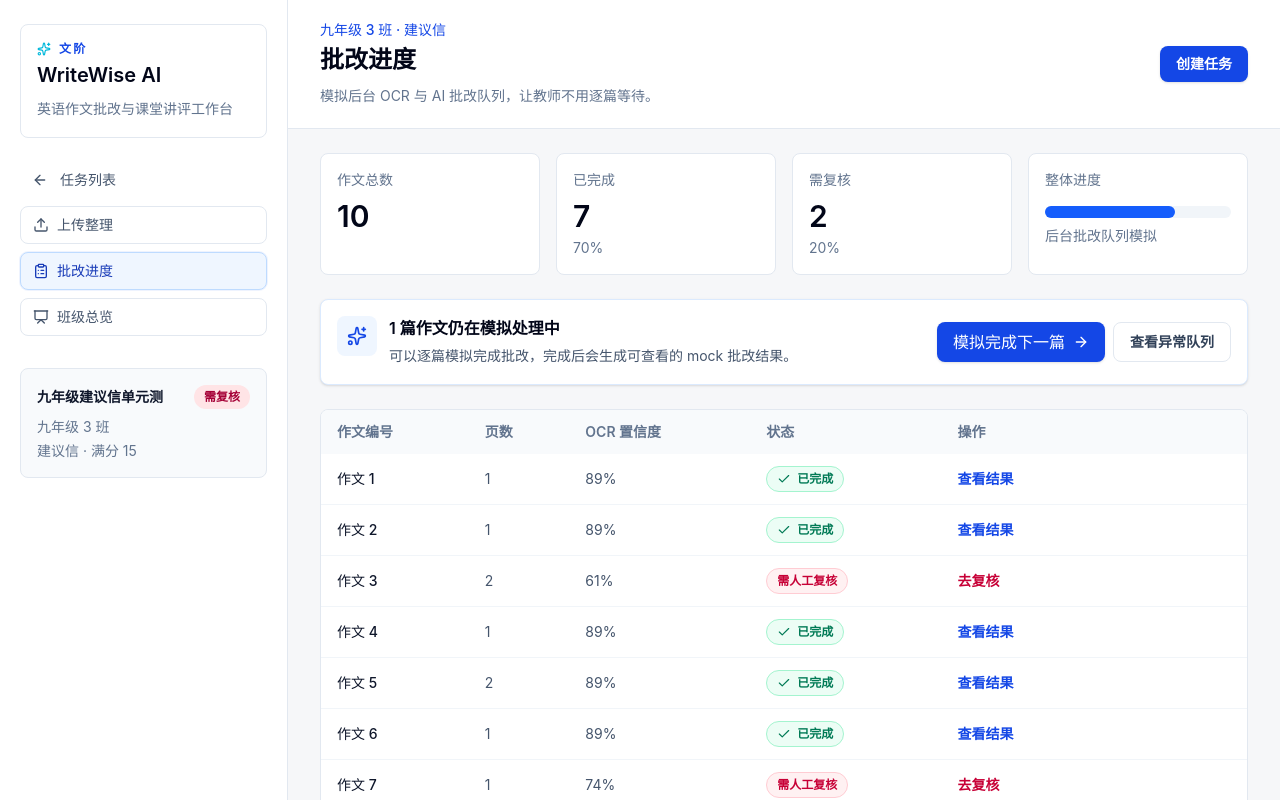
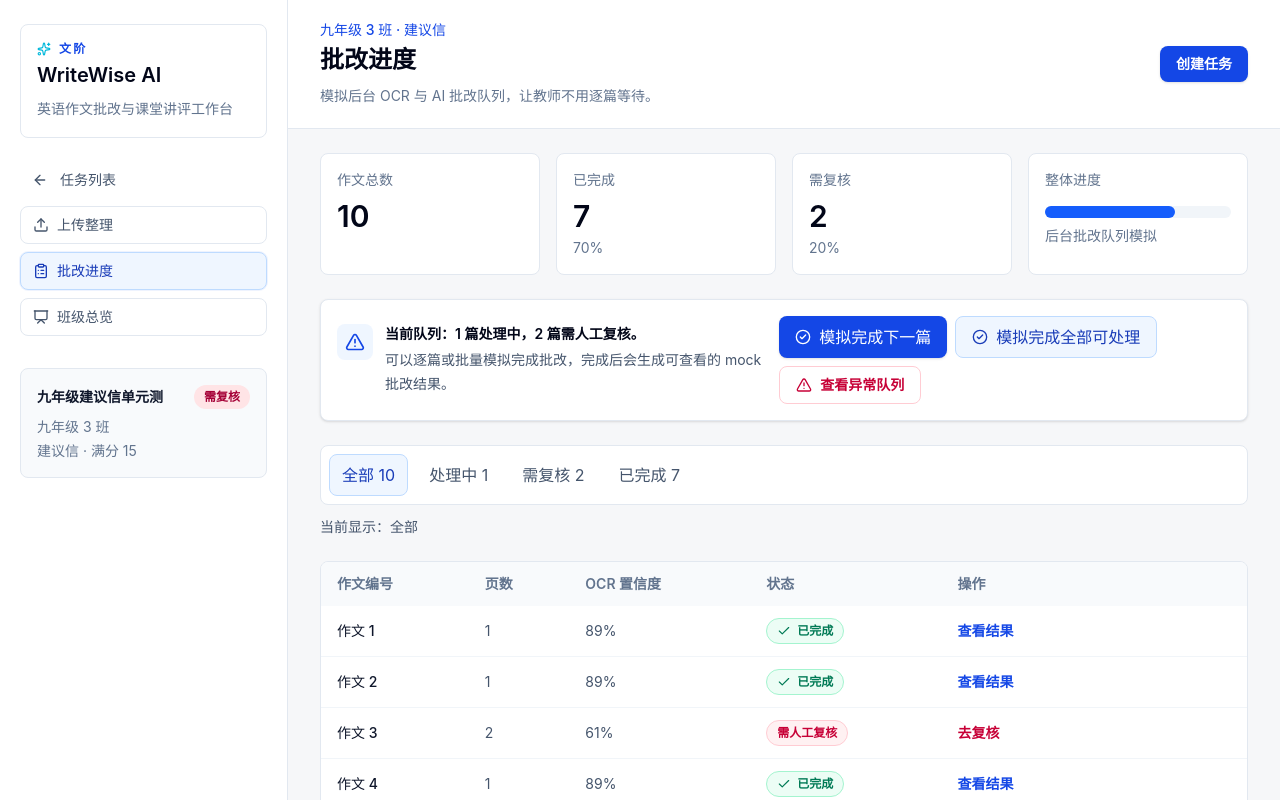
Before and after one commit to lionbriant88/wenjie-writewise-ai, a React (Vite) app in the folder app/: page /tasks/task-1/progress in a window 1280 px wide. Shown: the top 800 px of the page. Built offline with nearby package versions, Linux system fonts and the light colour scheme.

Commit message:
feat: add progress queue tabs and action bar

```diff
--- a/app/src/pages/ProgressPage.tsx
+++ b/app/src/pages/ProgressPage.tsx
@@ -1,16 +1,33 @@
 import { useEffect, useRef, useState } from 'react'
 import { Link, useParams } from 'react-router-dom'
+import { ArrowRight, CheckCircle2, ListFilter, TriangleAlert } from 'lucide-react'
 import { EmptyState } from '../components/EmptyState'
 import { EssayStatusChip } from '../components/EssayStatusChip'
-import { NextActionPanel } from '../components/NextActionPanel'
 import { ProgressSummary } from '../components/ProgressSummary'
 import { useAppState } from '../context/useAppState'
 import { AppLayout } from '../layout/AppLayout'
 import type { Essay } from '../types'
+import {
+  filterEssaysByProgressTab,
+  getProgressQueueStats,
+  isProcessableEssayStatus,
+  type ProgressQueueTab,
+} from '../utils/progressQueue'
 import { findEssaysByTask, findTask } from '../utils/taskLookup'
-import { getProgressNextAction } from '../utils/workflow'
 
-const processableStatuses = ['pending_ocr', 'ocr_running', 'pending_grading', 'grading']
+const progressTabs: Array<{ id: ProgressQueueTab; label: string }> = [
+  { id: 'all', label: '全部' },
+  { id: 'processing', label: '处理中' },
+  { id: 'review', label: '需复核' },
+  { id: 'completed', label: '已完成' },
+]
+
+const emptyTabText: Record<ProgressQueueTab, string> = {
+  all: '当前还没有作文进入批改队列。',
+  processing: '当前没有处理中作文。',
+  review: '当前没有需复核作文。',
+  completed: '当前没有已完成作文。',
+}
 
 function getMockProcessingProgress(essay: Essay) {
   const numericSeed = Array.from(essay.id).reduce((sum, char) => sum + char.charCodeAt(0), 0)
@@ -66,13 +83,36 @@ function EssayAction({ essay, taskId }: { essay: Essay; taskId: string }) {
   return <ProcessingProgress essay={essay} />
 }
 
+function getQueueDescription(queueStats: ReturnType<typeof getProgressQueueStats>) {
+  if (queueStats.total === 0) {
+    return '上传作文后，这里会显示 OCR 与 AI 批改队列。'
+  }
+
+  if (queueStats.processing > 0) {
+    return '可以逐篇或批量模拟完成批改，完成后会生成可查看的 mock 批改结果。'
+  }
+
+  if (queueStats.reviewNeeded > 0) {
+    return '当前没有可自动推进的作文，请先处理需要人工复核的异常项。'
+  }
+
+  return '当前批改队列已处理完毕，可以进入班级总览查看整体讲评素材。'
+}
+
 export function ProgressPage() {
   const { taskId = '' } = useParams()
   const { tasks, essays, completeEssayWithMockResult } = useAppState()
   const [completionNotice, setCompletionNotice] = useState('')
+  const [activeTab, setActiveTab] = useState<ProgressQueueTab>('all')
   const noticeTimerRef = useRef<ReturnType<typeof window.setTimeout> | null>(null)
   const task = findTask(tasks, taskId)
   const taskEssays = findEssaysByTask(essays, taskId)
+  const queueStats = getProgressQueueStats(taskEssays)
+  const filteredEssays = filterEssaysByProgressTab(taskEssays, activeTab)
+  const processableEssays = taskEssays.filter((essay) => isProcessableEssayStatus(essay.status))
+  const nextProcessableEssay = processableEssays[0]
+  const hasExceptions = queueStats.reviewNeeded > 0
+  const activeTabLabel = progressTabs.find((tab) => tab.id === activeTab)?.label ?? '全部'
 
   useEffect(() => {
     return () => {
@@ -86,32 +126,8 @@ export function ProgressPage() {
     return <EmptyState title="找不到任务" description="请返回任务列表重新选择一个批改任务。" />
   }
 
-  const nextAction = getProgressNextAction(task, taskEssays)
-  const nextProcessableEssay = taskEssays.find((essay) => processableStatuses.includes(essay.status))
-  const hasExceptions = taskEssays.some((essay) => essay.status === 'needs_review')
-  const panelAction = nextProcessableEssay
-    ? {
-        tone: 'info' as const,
-        title: `${taskEssays.filter((essay) => processableStatuses.includes(essay.status)).length} 篇作文仍在模拟处理中`,
-        description: '可以逐篇模拟完成批改，完成后会生成可查看的 mock 批改结果。',
-        primaryLabel: '模拟完成下一篇',
-        primaryTo: `/tasks/${task.id}/progress`,
-        secondaryLabel: hasExceptions ? '查看异常队列' : undefined,
-        secondaryTo: hasExceptions ? `/tasks/${task.id}/exceptions` : undefined,
-      }
-    : nextAction.primaryLabel === '模拟完成下一篇'
-      ? {
-          ...nextAction,
-          primaryLabel: '去上传作文',
-          primaryTo: `/tasks/${task.id}/upload`,
-        }
-      : nextAction
-
-  const completeNextEssay = () => {
-    if (!nextProcessableEssay) return
-
-    completeEssayWithMockResult(nextProcessableEssay.id)
-    setCompletionNotice(`${nextProcessableEssay.essayNumber} 已完成批改，可查看结果`)
+  const showCompletionNotice = (message: string) => {
+    setCompletionNotice(message)
     if (noticeTimerRef.current) {
       window.clearTimeout(noticeTimerRef.current)
     }
@@ -119,6 +135,27 @@ export function ProgressPage() {
       setCompletionNotice('')
       noticeTimerRef.current = null
     }, 3000)
+  }
+
+  const completeNextEssay = () => {
+    if (!nextProcessableEssay) return
+
+    completeEssayWithMockResult(nextProcessableEssay.id)
+    showCompletionNotice(`${nextProcessableEssay.essayNumber} 已完成批改，可查看结果`)
+  }
+
+  const completeAllProcessableEssays = () => {
+    if (processableEssays.length === 0) return
+
+    processableEssays.forEach((essay) => completeEssayWithMockResult(essay.id))
+    showCompletionNotice(`${processableEssays.length} 篇作文已完成批改，可查看结果`)
+  }
+
+  const getTabCount = (tab: ProgressQueueTab) => {
+    if (tab === 'processing') return queueStats.processing
+    if (tab === 'review') return queueStats.reviewNeeded
+    if (tab === 'completed') return queueStats.completed
+    return queueStats.total
   }
 
   return (
@@ -130,10 +167,72 @@ export function ProgressPage() {
     >
       <div className="space-y-6">
         <ProgressSummary essays={taskEssays} />
-        <NextActionPanel
-          action={panelAction}
-          onPrimaryClick={nextProcessableEssay ? completeNextEssay : undefined}
-        />
+        <section className="rounded-lg border border-slate-200 bg-white p-4 shadow-sm">
+          <div className="flex flex-col gap-4 lg:flex-row lg:items-center lg:justify-between">
+            <div className="flex items-start gap-3">
+              <div className="rounded-lg bg-blue-50 p-2 text-blue-700">
+                {hasExceptions ? <TriangleAlert className="h-5 w-5" /> : <ListFilter className="h-5 w-5" />}
+              </div>
+              <div>
+                <p className="text-sm font-semibold text-slate-950">
+                  当前队列：{queueStats.processing} 篇处理中，{queueStats.reviewNeeded} 篇需人工复核。
+                </p>
+                <p className="mt-1 max-w-2xl text-sm leading-6 text-slate-600">
+                  {getQueueDescription(queueStats)}
+                </p>
+              </div>
+            </div>
+            <div className="flex flex-wrap gap-2">
+              {nextProcessableEssay ? (
+                <button
+                  type="button"
+                  onClick={completeNextEssay}
+                  className="tech-focus inline-flex items-center gap-2 rounded-lg bg-blue-700 px-4 py-2 text-sm font-semibold text-white shadow-sm transition hover:bg-blue-800 active:scale-[0.99]"
+                >
+                  <CheckCircle2 className="h-4 w-4" />
+                  模拟完成下一篇
+                </button>
+              ) : null}
+              {processableEssays.length > 0 ? (
+                <button
+                  type="button"
+                  onClick={completeAllProcessableEssays}
+                  className="tech-focus inline-flex items-center gap-2 rounded-lg border border-blue-200 bg-blue-50 px-4 py-2 text-sm font-semibold text-blue-800 transition hover:bg-blue-100"
+                >
+                  <CheckCircle2 className="h-4 w-4" />
+                  模拟完成全部可处理
+                </button>
+              ) : null}
+              {hasExceptions ? (
+                <Link
+                  to={`/tasks/${task.id}/exceptions`}
+                  className="tech-focus inline-flex items-center gap-2 rounded-lg border border-rose-200 bg-white px-4 py-2 text-sm font-semibold text-rose-700 transition hover:bg-rose-50"
+                >
+                  <TriangleAlert className="h-4 w-4" />
+                  查看异常队列
+                </Link>
+              ) : null}
+              {!nextProcessableEssay && !hasExceptions && queueStats.total > 0 ? (
+                <Link
+                  to={`/tasks/${task.id}/class-review`}
+                  className="tech-focus inline-flex items-center gap-2 rounded-lg border border-slate-200 bg-white px-4 py-2 text-sm font-semibold text-slate-700 transition hover:border-cyan-200 hover:bg-cyan-50"
+                >
+                  进入班级总览
+                  <ArrowRight className="h-4 w-4" />
+                </Link>
+              ) : null}
+              {queueStats.total === 0 ? (
+                <Link
+                  to={`/tasks/${task.id}/upload`}
+                  className="tech-focus inline-flex items-center gap-2 rounded-lg border border-slate-200 bg-white px-4 py-2 text-sm font-semibold text-slate-700 transition hover:border-cyan-200 hover:bg-cyan-50"
+                >
+                  去上传作文
+                  <ArrowRight className="h-4 w-4" />
+                </Link>
+              ) : null}
+            </div>
+          </div>
+        </section>
         {completionNotice ? (
           <div
             role="status"
@@ -142,8 +241,47 @@ export function ProgressPage() {
             {completionNotice}
           </div>
         ) : null}
+        <div className="space-y-3">
+          <div
+            role="tablist"
+            aria-label="批改状态筛选"
+            className="flex gap-2 overflow-x-auto rounded-lg border border-slate-200 bg-white p-2"
+          >
+            {progressTabs.map((tab) => {
+              const isSelected = activeTab === tab.id
+              const selectedClass =
+                tab.id === 'review'
+                  ? 'border-rose-200 bg-rose-50 text-rose-800'
+                  : 'border-blue-200 bg-blue-50 text-blue-800'
+
+              return (
+                <button
+                  key={tab.id}
+                  type="button"
+                  role="tab"
+                  aria-selected={isSelected}
+                  onClick={() => setActiveTab(tab.id)}
+                  className={`tech-focus min-w-max rounded-lg border px-3 py-2 text-sm font-semibold transition ${
+                    isSelected
+                      ? selectedClass
+                      : 'border-transparent text-slate-600 hover:border-slate-200 hover:bg-slate-50'
+                  }`}
+                >
+                  {tab.label} {getTabCount(tab.id)}
+                </button>
+              )
+            })}
+          </div>
+          <p className="text-sm font-medium text-slate-600">当前显示：{activeTabLabel}</p>
+        </div>
+        {filteredEssays.length === 0 ? (
+          <div className="rounded-lg border border-dashed border-slate-300 bg-white px-4 py-8 text-center text-sm text-slate-500">
+            {emptyTabText[activeTab]}
+          </div>
+        ) : (
+          <>
             <div className="grid gap-3 md:hidden">
-          {taskEssays.map((essay) => (
+              {filteredEssays.map((essay) => (
                 <article key={essay.id} className="rounded-lg border border-slate-200 bg-white p-4 shadow-sm">
                   <div className="flex items-start justify-between gap-3">
                     <div>
@@ -172,7 +310,7 @@ export function ProgressPage() {
                   </tr>
                 </thead>
                 <tbody className="divide-y divide-slate-100">
-              {taskEssays.map((essay) => (
+                  {filteredEssays.map((essay) => (
                     <tr key={essay.id}>
                       <td className="px-4 py-3 font-medium text-slate-900">{essay.essayNumber}</td>
                       <td className="px-4 py-3 text-slate-600">{essay.pageCount}</td>
@@ -188,6 +326,8 @@ export function ProgressPage() {
                 </tbody>
               </table>
             </div>
+          </>
+        )}
       </div>
     </AppLayout>
   )
```
Also changed, not shown: 1 other file (tests, documents, lock files or other folders). Lines whose indentation alone changed are shown as unchanged.
